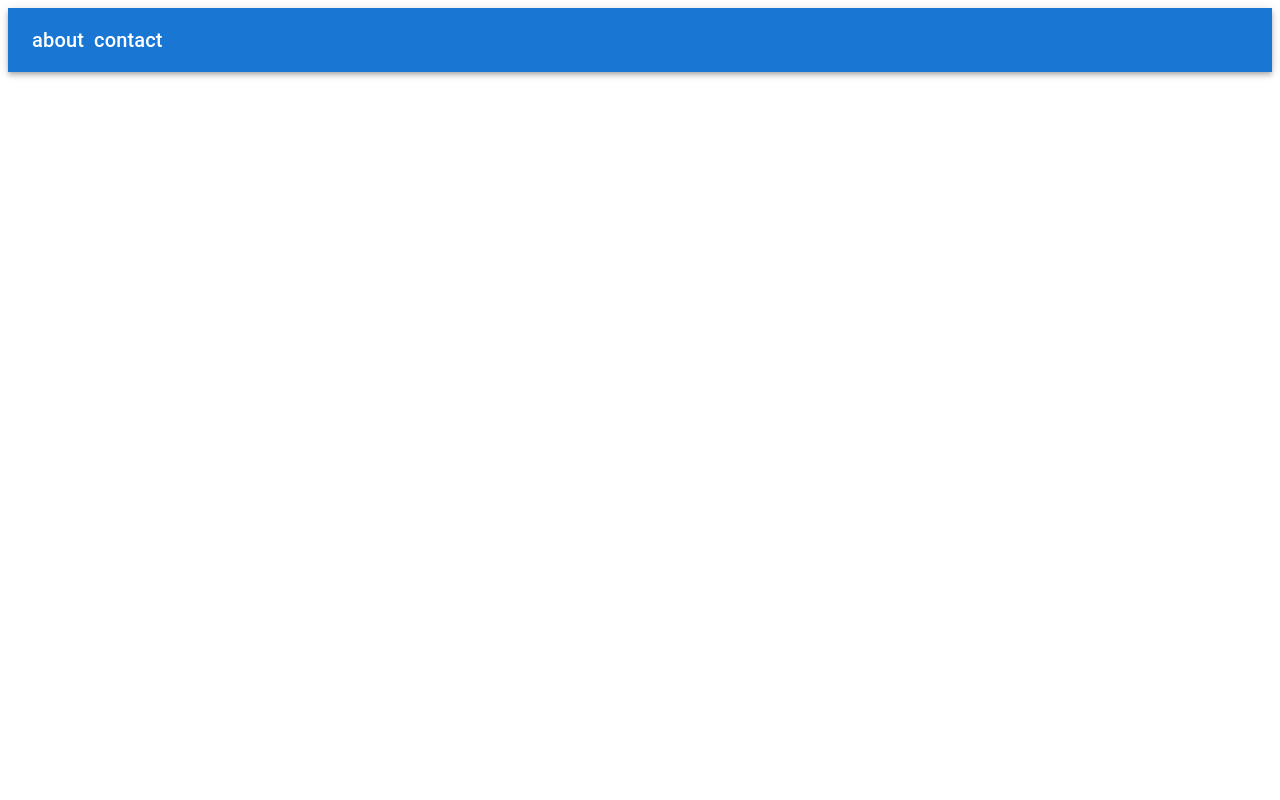
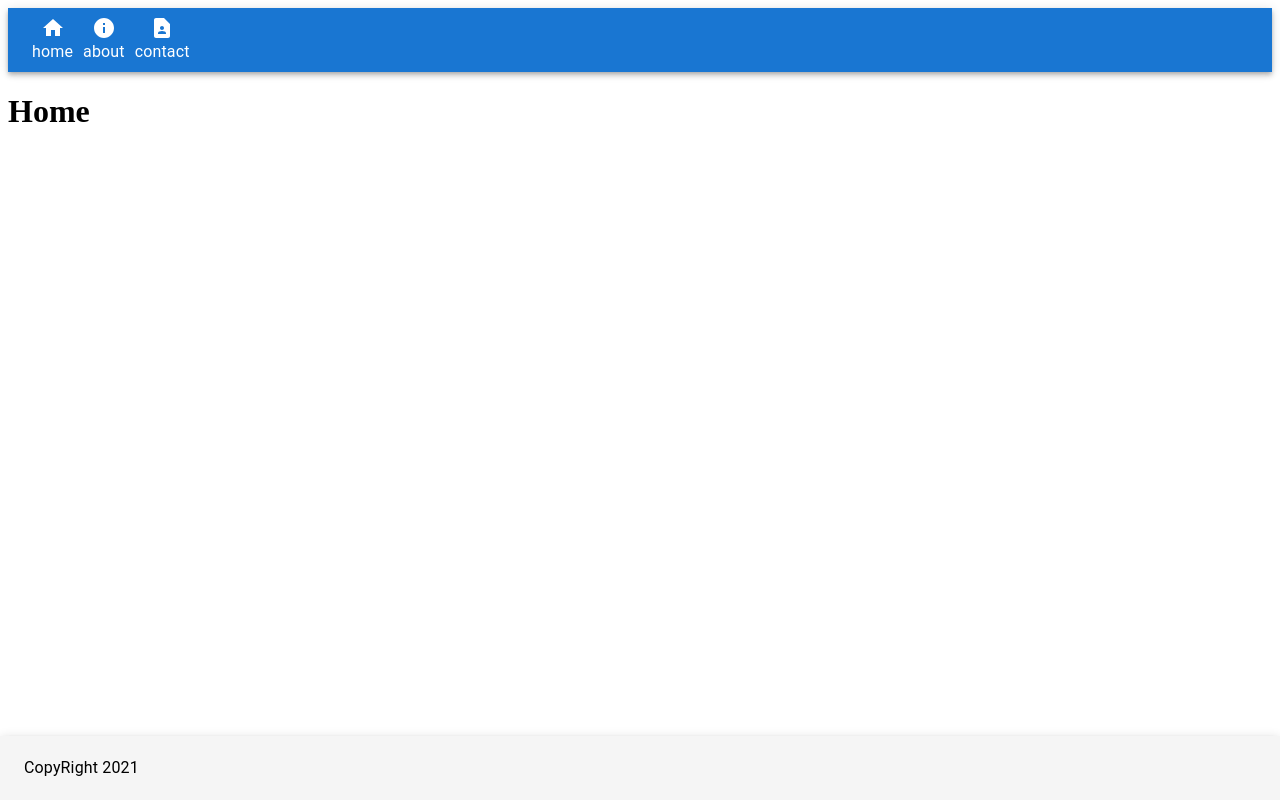
Before and after one commit to barnswills/next_js_playground, a Next.js app: page / in a window 1280 px wide. Built offline with nearby package versions, Linux system fonts and the light colour scheme.

Commit message:
Header and footer

```diff
--- /dev/null
+++ b/components/CustomHeader.js
@@ -0,0 +1,53 @@
+import AppBar from "@mui/material/AppBar";
+import Typography from "@mui/material/Typography";
+import Toolbar from "@mui/material/Toolbar";
+import HomeIcon from "@mui/icons-material/Home";
+import InfoIcon from "@mui/icons-material/Info";
+import ContactPageIcon from "@mui/icons-material/ContactPage";
+import Link from "next/link";
+
+const CustomHeader = () => {
+  const links = [
+    {
+      name: "home",
+      icon: <HomeIcon style={{ color: "white" }} />,
+      route: "/"
+    },
+    {
+      name: "about",
+      icon: <InfoIcon style={{ color: "white" }} />,
+      route: "/about"
+    },
+    {
+      name: "contact",
+      icon: <ContactPageIcon style={{ color: "white" }} />,
+      route: "/contact"
+    }
+  ];
+
+  return (
+    <AppBar position="static">
+      <Toolbar>
+        {links.map((link) => (
+          <div style={{ marginRight: "10px" }}>
+            <Link href={link.route}>
+              <div
+                style={{
+                  display: "flex",
+                  flexDirection: "column",
+                  justifyContent: "center",
+                  alignItems: "center"
+                }}
+              >
+                {link.icon}
+                <Typography>{link.name}</Typography>
+              </div>
+            </Link>
+          </div>
+        ))}
+      </Toolbar>
+    </AppBar>
+  );
+};
+
+export default CustomHeader;
--- /dev/null
+++ b/components/Layout.js
@@ -0,0 +1,24 @@
+import Toolbar from "@mui/material/Toolbar";
+import AppBar from "@mui/material/AppBar";
+import Typography from "@mui/material/Typography";
+import CustomHeader from "../components/CustomHeader";
+
+const Layout = ({ children }) => {
+  return (
+    <>
+      <CustomHeader />
+      {children}
+      <AppBar
+        position="fixed"
+        sx={{ top: "auto", bottom: 0 }}
+        style={{ backgroundColor: "whitesmoke" }}
+      >
+        <Toolbar>
+          <Typography color="black">CopyRight 2021</Typography>
+        </Toolbar>
+      </AppBar>
+    </>
+  );
+};
+
+export default Layout;
--- a/package.json
+++ b/package.json
@@ -10,6 +10,7 @@
   "dependencies": {
     "@emotion/react": "11.5.0",
     "@emotion/styled": "11.3.0",
+    "@mui/icons-material": "5.0.5",
     "@mui/material": "5.0.4",
     "next": "latest",
     "react": "17.0.2",
--- /dev/null
+++ b/pages/_app.js
@@ -0,0 +1,11 @@
+import Layout from "../components/Layout";
+
+export default function MyApp({ Component, pageProps }) {
+  return (
+    <>
+      <Layout>
+        <Component {...pageProps} />
+      </Layout>
+    </>
+  );
+}
--- a/pages/index.js
+++ b/pages/index.js
@@ -1,22 +1,5 @@
-import Toolbar from "@mui/material/Toolbar";
-import AppBar from "@mui/material/AppBar";
-import Typography from "@mui/material/Typography";
 import React from "react";
 
 export default function IndexPage() {
-  const links = ["about", "contact"];
-
-  return (
-    <>
-      <AppBar position="static">
-        <Toolbar>
-          {links.map((link) => (
-            <div style={{ marginRight: "10px" }}>
-              <Typography variant="h6">{link}</Typography>
-            </div>
-          ))}
-        </Toolbar>
-      </AppBar>
-    </>
-  );
+  return <h1>Home</h1>;
 }
```
Also changed, not shown: 1 other file (tests, documents, lock files or other folders).
